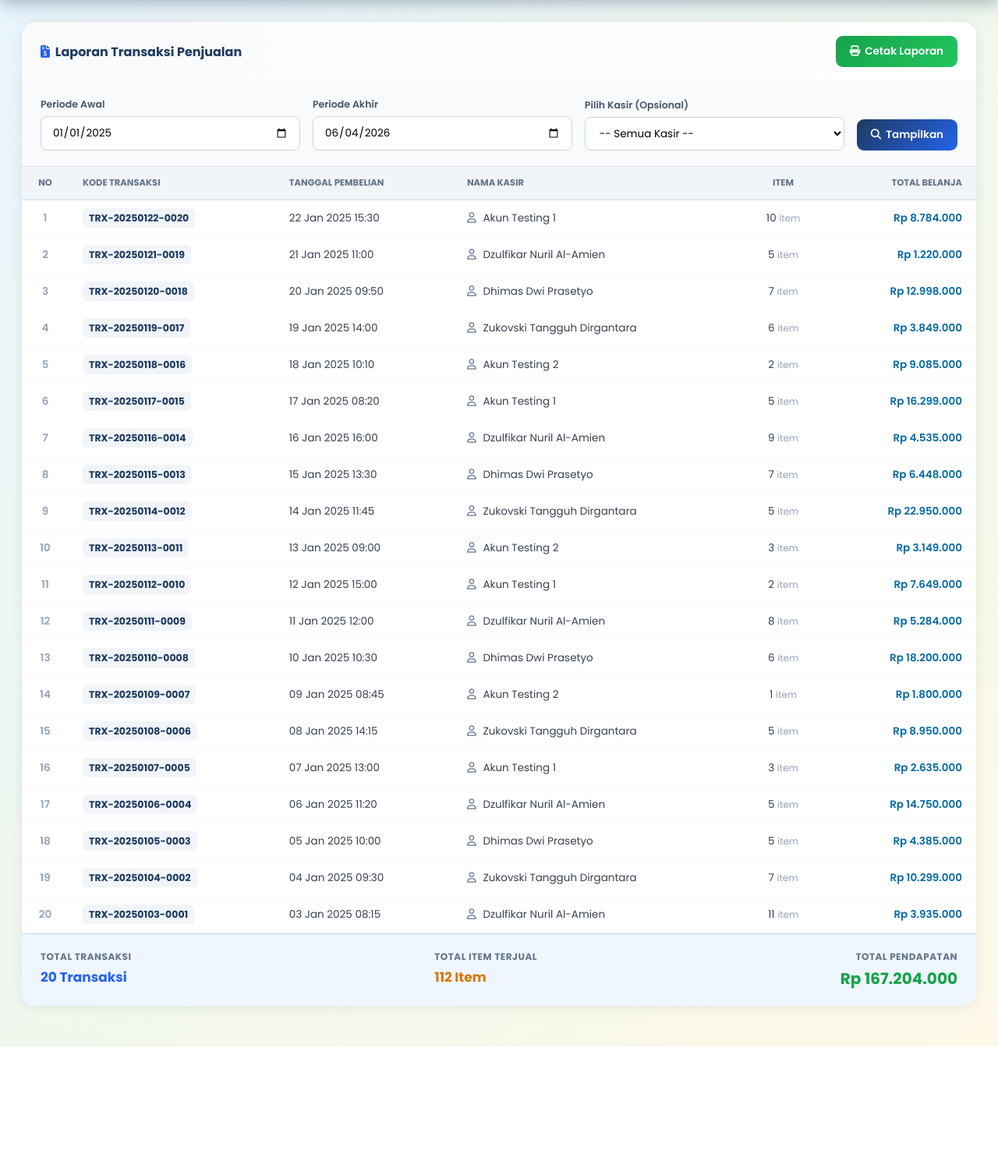
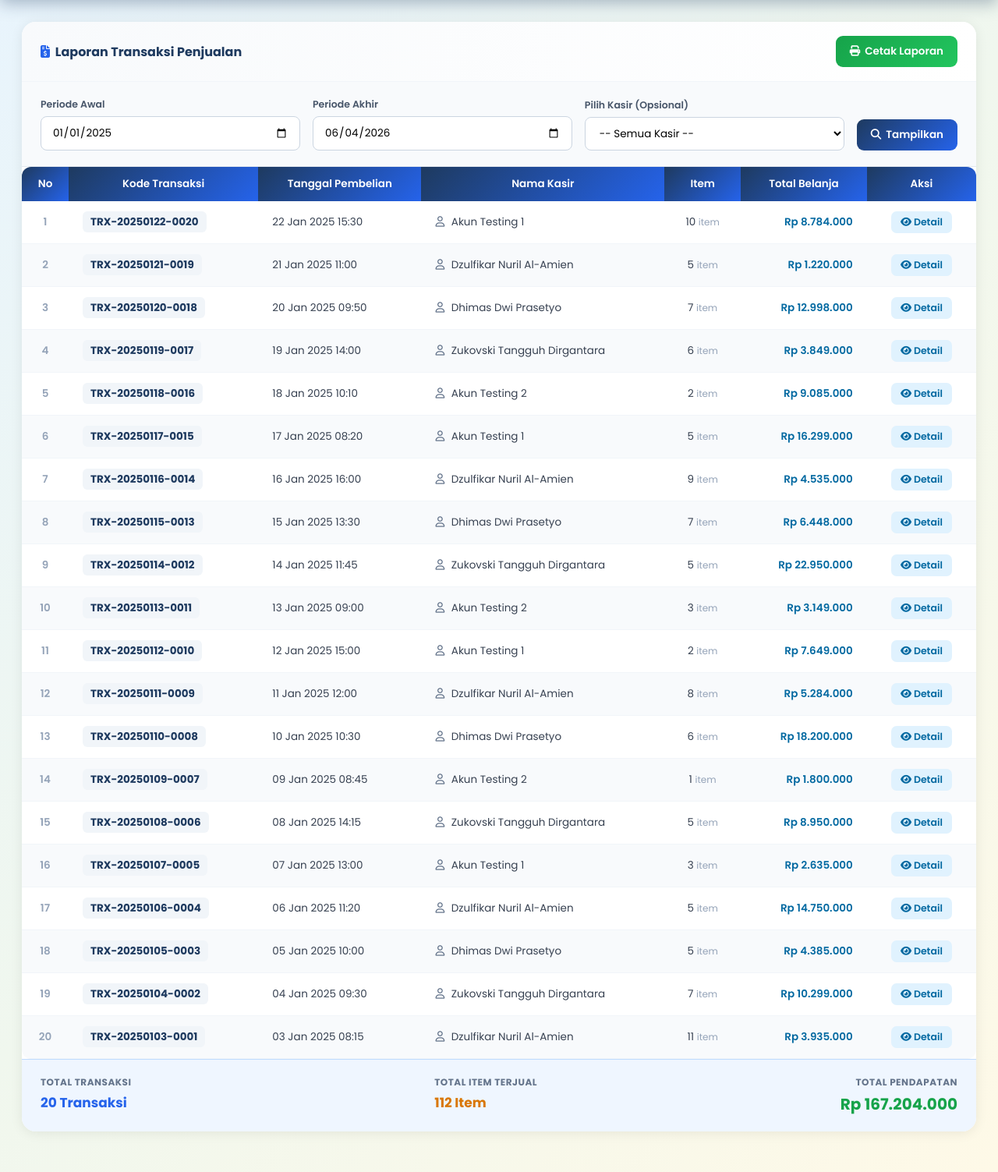
Before and after one commit to ZukovskiFT/Project-MBD, a PHP site: page /admin_laporan.php in a window 1280 px wide. Shown: the part 70-1573 px from the top of the page at 78% size. Before the commit the page ends 1412 px from the top, so only its background shows below. Run offline with PHP 8.4, Linux system fonts and the light colour scheme; a user stored in the database is signed in; data comes from the database, SQL or seed files in the repository.

Commit message:
update laporan admin

```diff
--- a/public/admin_laporan.php
+++ b/public/admin_laporan.php
@@ -156,16 +156,37 @@ body {
 .form-control:focus { border-color: #2563eb; }
 
 /* ── Table ── */
-.table-wrap { overflow-x: auto; }
-table { width: 100%; border-collapse: collapse; }
-thead tr { background: #f1f5f9; }
+/* ── Table ── */
+.table-wrap { overflow-x: auto; border-radius: 12px; }
+table { width: 100%; border-collapse: collapse; overflow: hidden; }
+
+thead tr { background: transparent; }
+
 th {
-    padding: 12px 18px; text-align: left; font-size: 11.5px;
-    font-weight: 700; color: #64748b; text-transform: uppercase; border-bottom: 2px solid #e2e8f0;
+    background: linear-gradient(135deg, #1e3a5f, #2563eb);
+    padding: 12px 18px;
+    color: white;
+    font-weight: 600;
+    text-align: center !important; /* Memaksa judul kolom ke tengah */
+    font-size: 13.5px;
+    border: none;
+    text-transform: none; /* Menghilangkan huruf kapital semua (uppercase) bawaan lama */
 }
-td { padding: 13px 18px; font-size: 13.5px; color: #374151; border-bottom: 1px solid #f8f9fa; }
-tbody tr:hover { background: #fafbff; }
-.kode-badge { font-weight: 700; color: #1e3a5f; font-size: 12.5px; background: #f1f5f9; padding: 4px 8px; border-radius: 6px; }
+
+td {
+    padding: 13px 18px;
+    font-size: 13.5px;
+    color: #374151;
+    border-bottom: 1px solid #f1f5f9;
+    /*text-align: left; /* Menyesuaikan isi tabel agar rata tengah mengikuti judulnya */
+    vertical-align: middle;
+}
+
+tbody tr:nth-child(even) { background: #f8fafc; }
+tbody tr:nth-child(odd)  { background: white; }
+tbody tr:hover { background: #e0f2fe; }
+
+.kode-badge { font-weight: 700; color: #1e3a5f; font-size: 13.5px; background: #f1f5f9; padding: 4px 10px; border-radius: 6px; }
 
 /* ── Buttons ── */
 .btn {
@@ -193,6 +214,25 @@ tbody tr:hover { background: #fafbff; }
     .main { padding: 0; }
     .card { box-shadow: none; border: 1px solid #cbd5e1; }
 }
+
+/* ── Tombol Detail ── */
+.btn-detail { background: #e0f2fe; color: #0369a1; border: none; padding: 5px 12px; border-radius: 7px; cursor: pointer; font-size: 12.5px; font-family: 'Poppins', sans-serif; font-weight: 600; transition: 0.15s; }
+.btn-detail:hover { background: #0ea5e9; color: white; }
+
+/* ── Modal Detail Transaksi ── */
+.modal-overlay { display: none; position: fixed; inset: 0; z-index: 1000; background: rgba(15,23,42,0.45); backdrop-filter: blur(8px); align-items: center; justify-content: center; }
+.modal-content { background: white; border-radius: 16px; padding: 28px; width: 100%; max-width: 520px; box-shadow: 0 16px 48px rgba(0,0,0,0.2); max-height: 90vh; overflow-y: auto; }
+.modal-title { font-size: 18px; font-weight: 700; color: #1e3a5f; margin-bottom: 18px; display: flex; align-items: center; gap: 8px; }
+.detail-row { display: flex; justify-content: space-between; padding: 7px 0; border-bottom: 1px dashed #f1f5f9; font-size: 13.5px; }
+.detail-row .label { color: #64748b; }
+.detail-row .val   { font-weight: 600; color: #1e293b; }
+.detail-table { width: 100%; border-collapse: collapse; margin-top: 16px; font-size: 13.5px; }
+.detail-table th { background: #f1f5f9; padding: 9px 12px; color: #475569; font-weight: 600; text-align: left; border-radius: 6px; border:none;}
+.detail-table td { padding: 9px 12px; border-bottom: 1px solid #f8fafc; }
+.detail-table td:last-child { text-align: right; font-weight: 600; color: #0369a1; }
+.detail-total { display: flex; justify-content: space-between; font-size: 16px; font-weight: 700; color: #1e3a5f; padding: 12px 0 0; border-top: 2px solid #1e3a5f; margin-top: 10px; }
+.btn-tutup { width: 100%; padding: 11px; margin-top: 20px; border-radius: 10px; background: #1e3a5f; color: white; font-family: 'Poppins', sans-serif; font-size: 14px; font-weight: 600; border: none; cursor: pointer; }
+.btn-tutup:hover { background: #2563eb; }
 </style>
 </head>
 <body>
@@ -268,7 +308,7 @@ tbody tr:hover { background: #fafbff; }
                         <th>Nama Kasir</th>
                         <th style="text-align:center;">Item</th>
                         <th style="text-align:right;">Total Belanja</th>
-                    </tr>
+                        <th style="text-align:center;">Aksi</th> </tr>
                 </thead>
                 <tbody>
                 <?php if (empty($laporan)): ?>
@@ -287,6 +327,12 @@ tbody tr:hover { background: #fafbff; }
                         <td><i class="fa-regular fa-user" style="color:#64748b; margin-right:5px;"></i> <?= htmlspecialchars($trx['nama_kasir'] ?? 'Kasir Dihapus') ?></td>
                         <td style="text-align:center;"><?= $trx['jml_item'] ?> <span style="color:#94a3b8; font-size:12px;">item</span></td>
                         <td style="text-align:right; font-weight:600; color:#0369a1;">Rp <?= number_format($trx['total'], 0, ',', '.') ?></td>
+
+                        <td style="text-align:center;">
+                            <button class="btn-detail" onclick="lihatDetail(<?= $trx['id_transaksi'] ?>)">
+                                <i class="fa-solid fa-eye"></i> Detail
+                            </button>
+                        </td>
                     </tr>
                     <?php endforeach; ?>
                 <?php endif; ?>
@@ -313,5 +359,70 @@ tbody tr:hover { background: #fafbff; }
     </div>
 </div>
 
+<div id="modalDetail" class="modal-overlay">
+    <div class="modal-content">
+        <div class="modal-title">
+            <i class="fa-solid fa-receipt" style="color:#2563eb"></i>
+            Detail Transaksi
+        </div>
+        <div id="detailBody">Memuat...</div>
+        <button class="btn-tutup" onclick="tutupDetail()">Tutup</button>
+    </div>
+</div>
+
+<script>
+// Fungsi untuk memanggil detail barang ke layar popup
+function lihatDetail(id) {
+    document.getElementById('detailBody').innerHTML = '<p style="text-align:center;padding:20px;color:#64748b;">Memuat detail...</p>';
+    document.getElementById('modalDetail').style.display = 'flex';
+
+    fetch('../process/get_detail_transaksi.php?id=' + id)
+    .then(r => r.json())
+    .then(data => {
+        if (!data.success) {
+            document.getElementById('detailBody').innerHTML = '<p style="color:#ef4444;text-align:center;">Gagal memuat data: ' + (data.message || '') + '</p>';
+            return;
+        }
+        const t = data.transaksi;
+        const d = data.detail;
+
+        let rows = '';
+        d.forEach(item => {
+            rows += `<tr>
+                <td>${item.nama_barang}</td>
+                <td style="text-align:center;">${item.jumlah}</td>
+                <td>Rp ${parseInt(item.harga_satuan).toLocaleString('id-ID')}</td>
+                <td>Rp ${parseInt(item.subtotal).toLocaleString('id-ID')}</td>
+            </tr>`;
+        });
+
+        const tgl = new Date(t.tanggal);
+        const tglFormatted = isNaN(tgl) ? t.tanggal : tgl.toLocaleString('id-ID');
+
+        document.getElementById('detailBody').innerHTML = `
+            <div class="detail-row"><span class="label">Kode Transaksi</span><span class="val" style="color:#2563eb;">${t.kode_transaksi}</span></div>
+            <div class="detail-row"><span class="label">Kasir</span><span class="val">${t.nama_kasir}</span></div>
+            <div class="detail-row"><span class="label">Tanggal</span><span class="val">${tglFormatted}</span></div>
+            <table class="detail-table" style="margin-top:16px;">
+                <thead><tr><th>Barang</th><th style="text-align:center;">Qty</th><th>Harga Satuan</th><th style="text-align:right;">Subtotal</th></tr></thead>
+                <tbody>${rows}</tbody>
+            </table>
+            <div class="detail-total"><span>TOTAL</span><span>Rp ${parseInt(t.total).toLocaleString('id-ID')}</span></div>
+        `;
+    })
+    .catch(err => {
+        document.getElementById('detailBody').innerHTML = '<p style="color:#ef4444;text-align:center;">Terjadi kesalahan koneksi.</p>';
+    });
+}
+
+function tutupDetail() {
+    document.getElementById('modalDetail').style.display = 'none';
+}
+
+window.onclick = e => {
+    if (e.target === document.getElementById('modalDetail')) tutupDetail();
+};
+</script>
+
 </body>
 </html>
```
